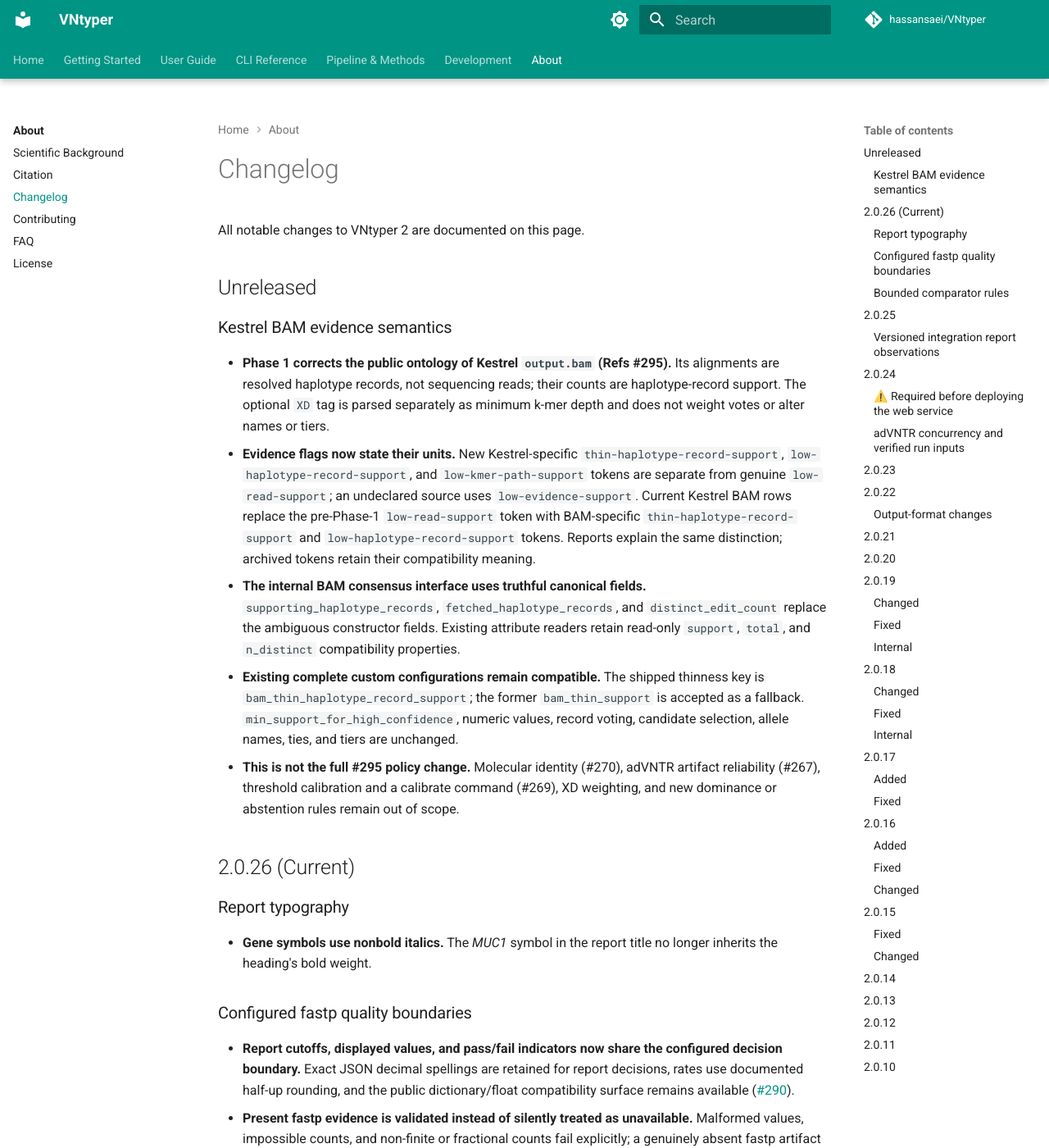
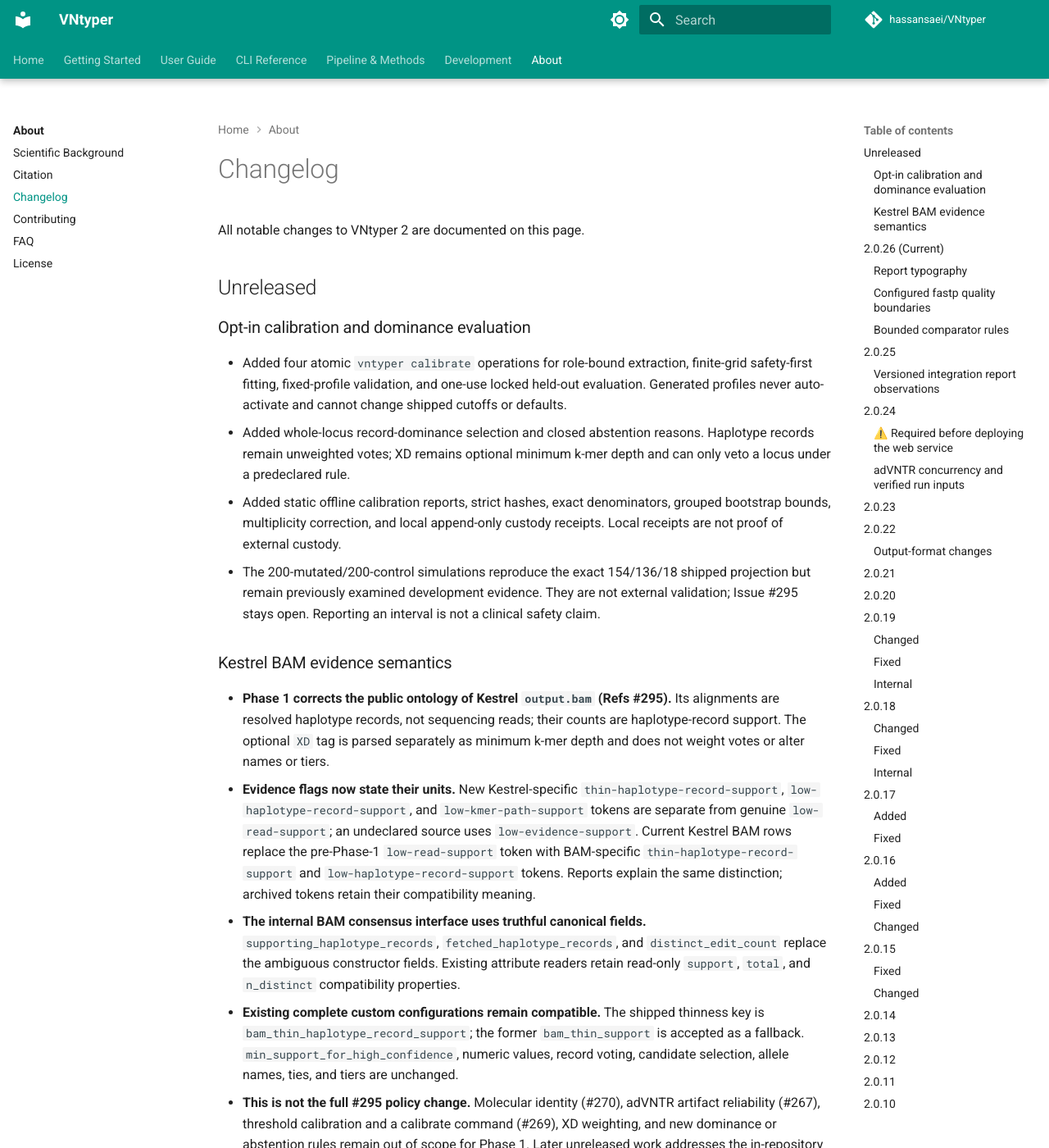
Before and after one commit to hassansaei/VNtyper, an MkDocs documentation site: the page built from docs/about/changelog.md, in a window 1280 px wide and 1400 px high. Shown: the whole window at 82% size. Built offline with MkDocs 1.6.1 and Material for MkDocs 9.7.7, drawn with Linux system fonts in a browser that asks for light colours; comment, search, counter and statistics services are not loaded; some of the changed text lies outside the part shown.

```diff
--- a/docs/about/changelog.md
+++ b/docs/about/changelog.md
@@ -3,6 +3,21 @@
 All notable changes to VNtyper 2 are documented on this page.
 
 ## Unreleased
+
+### Opt-in calibration and dominance evaluation
+
+- Added four atomic `vntyper calibrate` operations for role-bound extraction, finite-grid
+  safety-first fitting, fixed-profile validation, and one-use locked held-out evaluation.
+  Generated profiles never auto-activate and cannot change shipped cutoffs or defaults.
+- Added whole-locus record-dominance selection and closed abstention reasons. Haplotype
+  records remain unweighted votes; XD remains optional minimum k-mer depth and can only
+  veto a locus under a predeclared rule.
+- Added static offline calibration reports, strict hashes, exact denominators, grouped
+  bootstrap bounds, multiplicity correction, and local append-only custody receipts.
+  Local receipts are not proof of external custody.
+- The 200-mutated/200-control simulations reproduce the exact 154/136/18 shipped
+  projection but remain previously examined development evidence. They are not external
+  validation; Issue #295 stays open. Reporting an interval is not a clinical safety claim.
 
 ### Kestrel BAM evidence semantics
 
@@ -27,7 +42,9 @@
   candidate selection, allele names, ties, and tiers are unchanged.
 - **This is not the full #295 policy change.** Molecular identity (#270), adVNTR artifact
   reliability (#267), threshold calibration and a calibrate command (#269), XD
-  weighting, and new dominance or abstention rules remain out of scope.
+  weighting, and new dominance or abstention rules remain out of scope for Phase 1.
+  Later unreleased work addresses the in-repository parts, but independent externally
+  custodied validation is still missing.
 
 ## 2.0.26 (Current)
 
--- a/docs/cli/index.md
+++ b/docs/cli/index.md
@@ -24,3 +24,4 @@
 | [`report`](report.md) | Generate HTML summary report |
 | [`cohort`](cohort.md) | Aggregate multi-sample results |
 | [`online`](online.md) | Submit analysis to vntyper.org |
+| [`calibrate`](calibrate.md) | Generate and evaluate explicit opt-in dominance profiles |
--- a/mkdocs.yml
+++ b/mkdocs.yml
@@ -128,6 +128,7 @@
     - report: cli/report.md
     - cohort: cli/cohort.md
     - online: cli/online.md
+    - calibrate: cli/calibrate.md
   - Pipeline & Methods:
     - pipeline/index.md
     - Input Processing: pipeline/input-processing.md
@@ -141,6 +142,7 @@
     - CI/CD Follow-ups: development/ci-followups.md
     - Golden-Cohort Gate: development/golden-cohort-gate.md
     - Mutation Testing: development/mutation-testing.md
+    - Calibration Validation: development/calibration-validation.md
     - Kestrel BAM Evidence Semantics Design: superpowers/specs/2026-08-31-kestrel-bam-evidence-semantics-design.md
     - Kestrel BAM Evidence Semantics Plan: superpowers/plans/2026-08-31-kestrel-bam-evidence-semantics.md
     - Issue 295 Completion Program Design: superpowers/specs/2026-08-31-issue-295-completion-program-design.md
```
Also changed, not shown: docs/cli/calibrate.md (added, +60 -0 lines), docs/development/calibration-validation.md (added, +65 -0 lines), docs/user-guide/configuration.md (+7 -0 lines), 5 other files.
